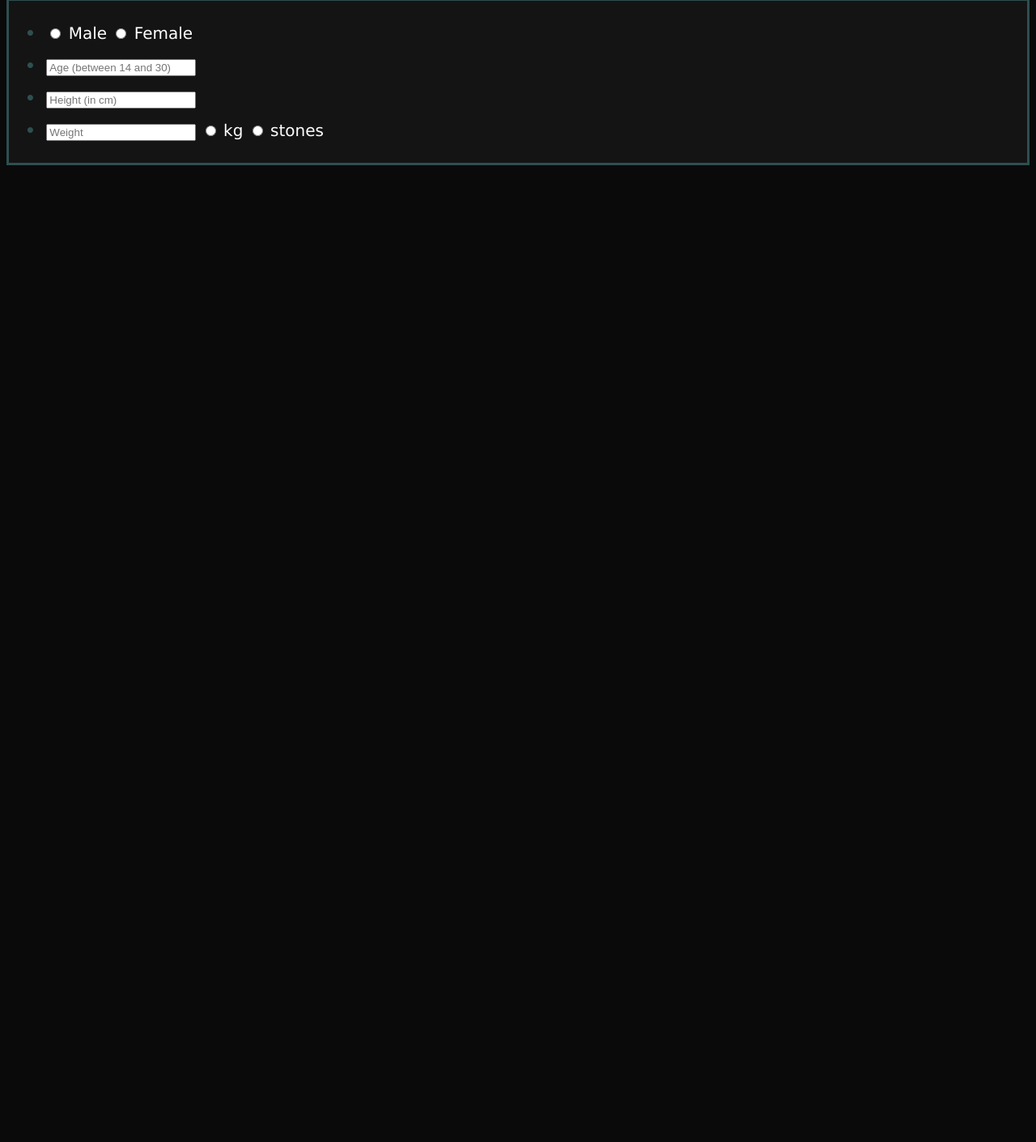
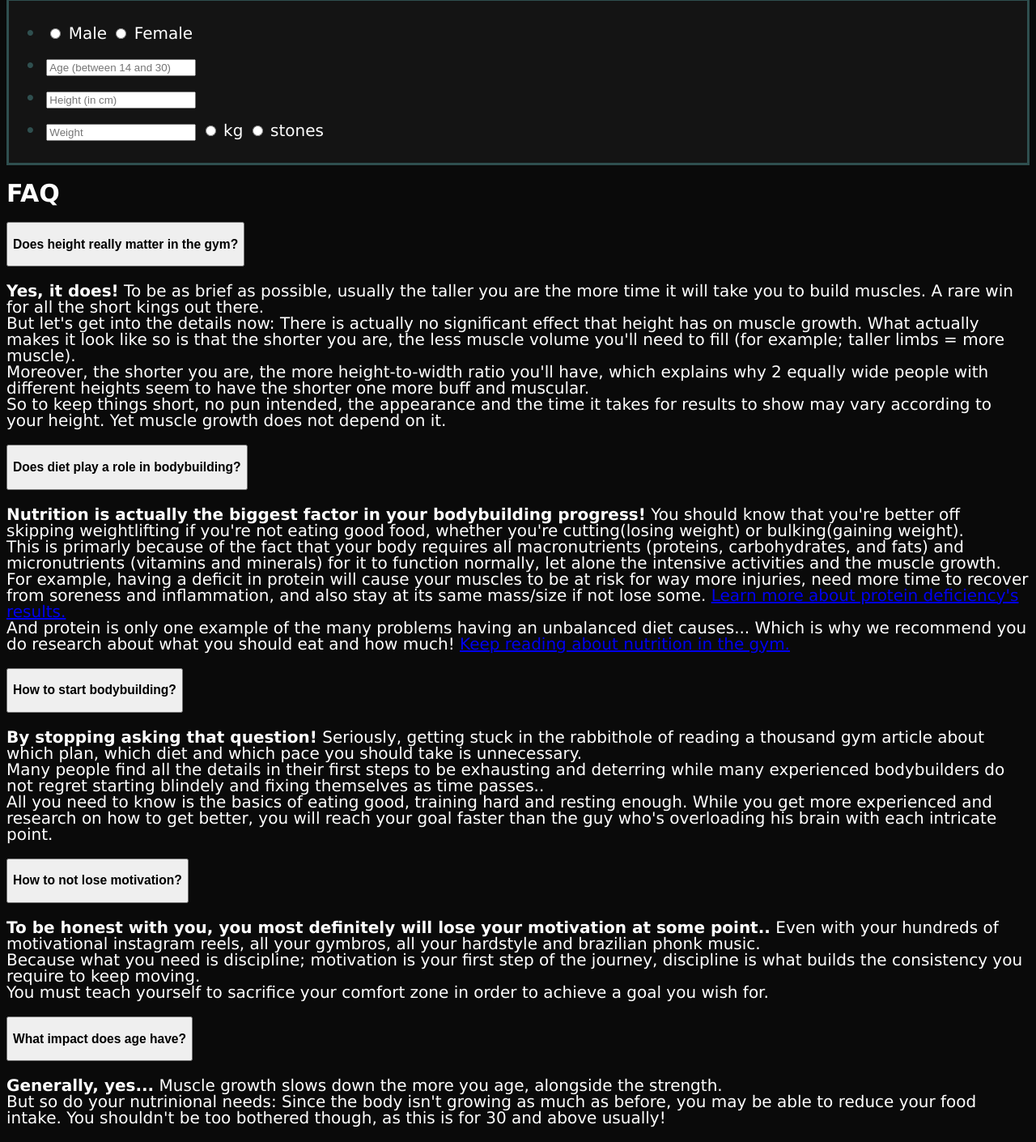
Before and after one commit to iyedA/gymsite, a plain HTML site: page index.html in a window 1280 px wide. Shown: the part 406-1816 px from the top of the page at 81% size. Before the commit the page ends 800 px from the top, so only its background shows below. Drawn offline with Linux system fonts and the light colour scheme.

Commit message:
Update index.html

```diff
--- a/index.html
+++ b/index.html
@@ -78,6 +78,100 @@
         </li>
       </ul>
     </form>
+    <section class="faq">
+      <h2>FAQ</h2>
+      <button class="accordion">
+        <h3>Does height really matter in the gym?</h3>
+      </button>
+      <div class="panel">
+        <p>
+          <strong>Yes, it does!</strong> To be as brief as possible, usually the
+          taller you are the more time it will take you to build muscles. A rare
+          win for all the short kings out there.<br />
+          But let's get into the details now: There is actually no significant
+          effect that height has on muscle growth. What actually makes it look
+          like so is that the shorter you are, the less muscle volume you'll
+          need to fill (for example; taller limbs = more muscle).<br />
+          Moreover, the shorter you are, the more height-to-width ratio you'll
+          have, which explains why 2 equally wide people with different heights
+          seem to have the shorter one more buff and muscular.<br />
+          So to keep things short, no pun intended, the appearance and the time
+          it takes for results to show may vary according to your height. Yet
+          muscle growth does not depend on it.
+        </p>
+      </div>
+      <button class="accordion">
+        <h3>Does diet play a role in bodybuilding?</h3>
+      </button>
+      <div class="panel">
+        <p>
+          <strong
+            >Nutrition is actually the biggest factor in your bodybuilding
+            progress!</strong
+          >
+          You should know that you're better off skipping weightlifting if
+          you're not eating good food, whether you're cutting(losing weight) or
+          bulking(gaining weight).<br />
+          This is primarly because of the fact that your body requires all
+          macronutrients (proteins, carbohydrates, and fats) and micronutrients
+          (vitamins and minerals) for it to function normally, let alone the
+          intensive activities and the muscle growth.<br />
+          For example, having a deficit in protein will cause your muscles to be
+          at risk for way more injuries, need more time to recover from soreness
+          and inflammation, and also stay at its same mass/size if not lose
+          some.
+          <a
+            href="https://www.health.com/nutrition/signs-not-eating-enough-protein"
+            >Learn more about protein deficiency's results.</a
+          ><br />
+          And protein is only one example of the many problems having an
+          unbalanced diet causes... Which is why we recommend you do research
+          about what you should eat and how much!
+          <a href="yobro">Keep reading about nutrition in the gym.</a>
+        </p>
+      </div>
+      <button class="accordion"><h3>How to start bodybuilding?</h3></button>
+      <div class="panel">
+        <p>
+          <strong>By stopping asking that question!</strong> Seriously, getting
+          stuck in the rabbithole of reading a thousand gym article about which
+          plan, which diet and which pace you should take is unnecessary.<br />
+          Many people find all the details in their first steps to be exhausting
+          and deterring while many experienced bodybuilders do not regret
+          starting blindely and fixing themselves as time passes..<br />
+          All you need to know is the basics of eating good, training hard and
+          resting enough. While you get more experienced and research on how to
+          get better, you will reach your goal faster than the guy who's
+          overloading his brain with each intricate point.
+        </p>
+      </div>
+      <button class="accordion"><h3>How to not lose motivation?</h3></button>
+      <div class="panel">
+        <p>
+          <strong
+            >To be honest with you, you most definitely will lose your
+            motivation at some point..</strong
+          >
+          Even with your hundreds of motivational instagram reels, all your
+          gymbros, all your hardstyle and brazilian phonk music.<br />
+          Because what you need is discipline; motivation is your first step of
+          the journey, discipline is what builds the consistency you require to
+          keep moving.<br />
+          You must teach yourself to sacrifice your comfort zone in order to
+          achieve a goal you wish for.
+        </p>
+      </div>
+      <button class="accordion"><h3>What impact does age have?</h3></button>
+      <div class="panel">
+        <p>
+          <strong>Generally, yes...</strong> Muscle growth slows down the more
+          you age, alongside the strength.<br />
+          But so do your nutrinional needs: Since the body isn't growing as much
+          as before, you may be able to reduce your food intake. You shouldn't
+          be too bothered though, as this is for 30 and above usually!
+        </p>
+      </div>
+    </section>
     <script src="script.js"></script>
   </body>
 </html>
```
